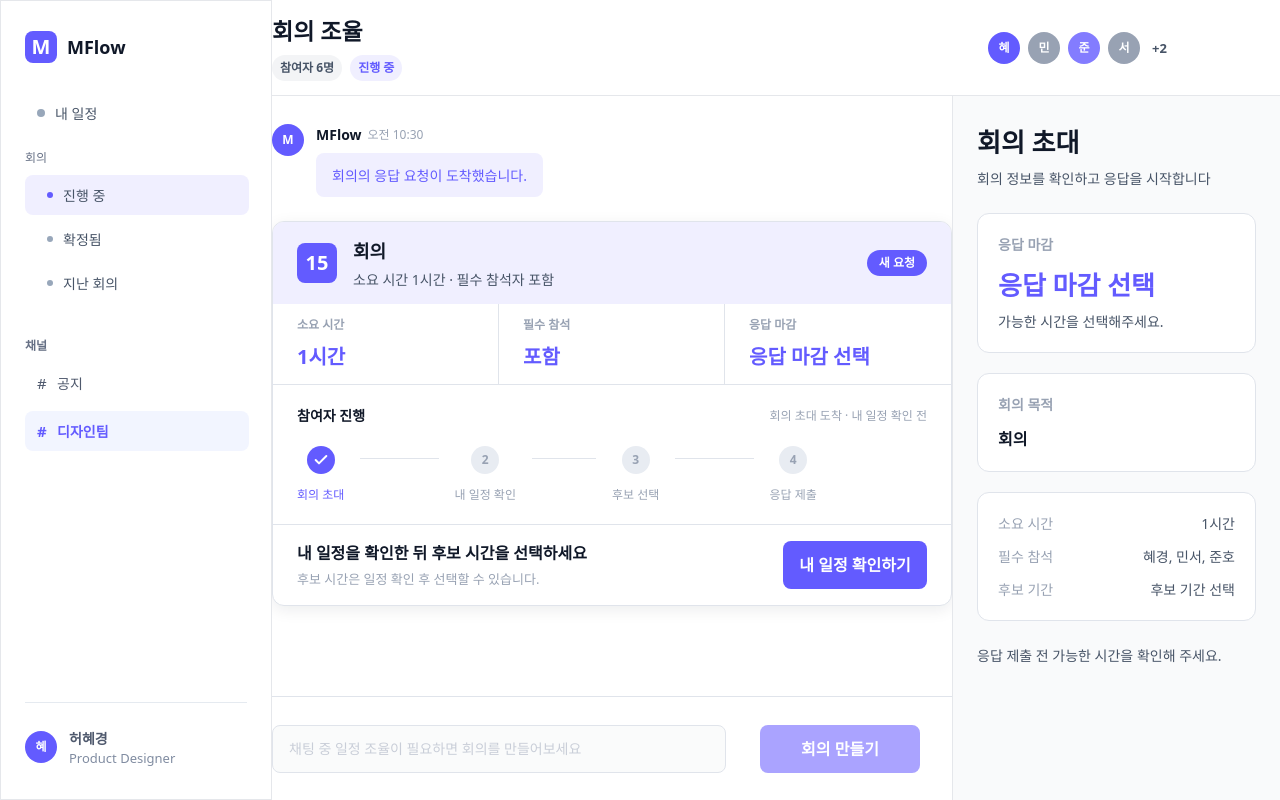
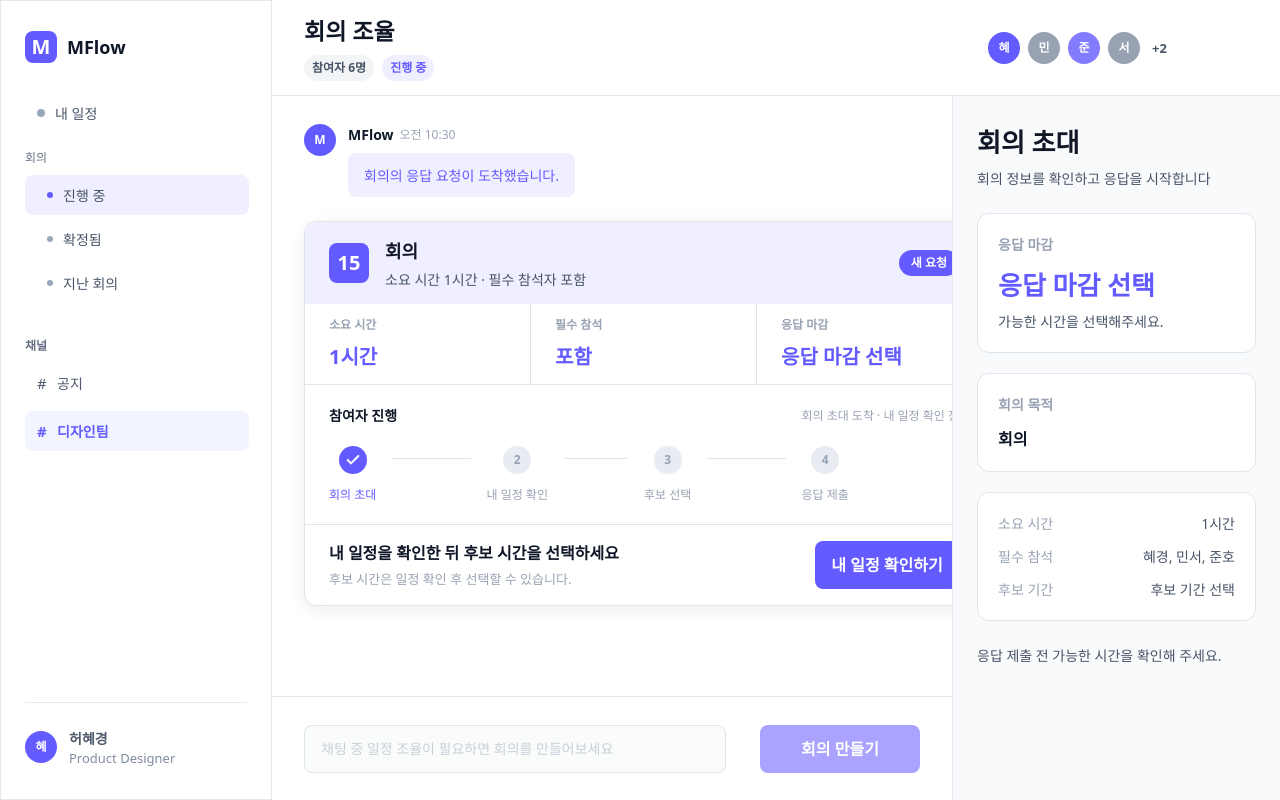
Before and after one commit to gjgprud0306/meetflow-tosschallenge, a React (Vite) app: page /meetings/invite in a window 1280 px wide. Built offline with nearby package versions, Linux system fonts and the light colour scheme; a web font is replaced by a local one.

Commit message:
Fix sidebar and chat layout spacing

```diff
--- a/src/components/ChatHeader.tsx
+++ b/src/components/ChatHeader.tsx
@@ -9,7 +9,7 @@ const headerAvatars = [
 
 export function ChatHeader() {
   return (
-    <header className="flex h-24 w-full shrink-0 items-center border-b border-[#E5E7EB] bg-white pl-0 pr-8 py-[22px]">
+    <header className="flex h-24 w-full shrink-0 items-center border-b border-[#E5E7EB] bg-white px-8 py-[22px]">
       <div className="min-w-0 flex-1">
         <h1 className="text-[23px] font-bold leading-[35px] text-[#101828]">
           회의 조율
--- a/src/components/MeetFlowLayout.tsx
+++ b/src/components/MeetFlowLayout.tsx
@@ -9,7 +9,7 @@ type MeetFlowLayoutProps = {
 
 export function MeetFlowLayout({ children, bottomBar }: MeetFlowLayoutProps) {
   return (
-    <main className="mx-auto h-screen max-h-[1024px] min-h-[720px] w-full max-w-[1440px] overflow-hidden bg-[#F9FAFB]">
+    <main className="h-screen max-h-[1024px] min-h-[720px] w-full overflow-hidden bg-[#F9FAFB]">
       <div className="flex h-full w-full">
         <Sidebar />
         <section className="flex h-full min-w-0 flex-1 flex-col overflow-hidden bg-white">
--- a/src/pages/HomePage.tsx
+++ b/src/pages/HomePage.tsx
@@ -6,7 +6,7 @@ import { chatMessages } from "@/mocks";
 
 function ChatComposer() {
   return (
-    <div className="flex h-[104px] w-full shrink-0 items-center gap-[34px] bg-white pl-0 pr-8 py-4">
+    <div className="flex h-[104px] w-full shrink-0 items-center gap-[34px] bg-white px-8 py-4">
       <div className="flex h-12 min-w-0 flex-1 items-center rounded-lg border border-[#E0E4EB] bg-[#F9FAFB]/80 px-4">
         <span className="text-sm font-medium leading-[21px] text-[#667085]">
           채팅 중 일정 조율이 필요하면 회의를 만들어보세요
@@ -24,7 +24,7 @@ function ChatComposer() {
 export function HomePage() {
   return (
     <MeetFlowLayout bottomBar={<ChatComposer />}>
-      <div className="h-full w-full overflow-y-auto pl-0 pr-8 pt-7">
+      <div className="h-full w-full overflow-y-auto px-8 pt-7">
         <div className="flex flex-col gap-6">
           {chatMessages.map((message) => (
             <ChatMessage key={message.id} message={message} />
--- a/src/pages/MeetingCandidateSelectPage.tsx
+++ b/src/pages/MeetingCandidateSelectPage.tsx
@@ -27,7 +27,7 @@ export function MeetingCandidateSelectPage() {
   return (
     <MeetFlowLayout>
       <div className="relative h-full w-full bg-white">
-        <div className="h-full w-full overflow-y-auto pl-0 pr-8 pb-[132px] pt-7">
+        <div className="h-full w-full overflow-y-auto px-8 pb-[132px] pt-7">
           <div className="flex flex-col gap-6">
             <div className="space-y-6">
               <article className="flex items-start">
@@ -220,7 +220,7 @@ export function MeetingCandidateSelectPage() {
           </div>
         </div>
 
-        <div className="absolute bottom-0 left-0 flex h-[104px] w-full items-center gap-[34px] border-t border-[#E0E4EB] bg-white pl-0 pr-8 py-4">
+        <div className="absolute bottom-0 left-0 flex h-[104px] w-full items-center gap-[34px] border-t border-[#E0E4EB] bg-white px-8 py-4">
           <div className="flex h-12 min-w-0 flex-1 items-center rounded-lg border border-[#E0E4EB] bg-[#F9FAFB]/80 px-4">
             <span className="text-sm font-medium leading-[21px] text-[#C9CED8]">
               채팅 중 일정 조율이 필요하면 회의를 만들어보세요
--- a/src/pages/MeetingCreatePage.tsx
+++ b/src/pages/MeetingCreatePage.tsx
@@ -6,7 +6,7 @@ import { meetingCreateIntro, meetingCreateOptions } from "@/mocks";
 export function MeetingCreatePage() {
   return (
     <MeetFlowLayout>
-      <div className="h-full w-full overflow-y-auto pl-0 pr-8 pb-8 pt-7">
+      <div className="h-full w-full overflow-y-auto px-8 pb-8 pt-7">
         <ChatMessage large message={meetingCreateIntro} />
         <div className="mt-6">
           <MeetingCreateCard options={meetingCreateOptions} />
--- a/src/pages/MeetingInvitePage.tsx
+++ b/src/pages/MeetingInvitePage.tsx
@@ -224,7 +224,7 @@ function InviteRightPanel() {
 
 function InviteComposer() {
   return (
-    <div className="absolute bottom-0 left-0 flex h-[104px] w-full items-center gap-[34px] border-t border-[#E0E4EB] bg-white pl-0 pr-8 py-4">
+    <div className="absolute bottom-0 left-0 flex h-[104px] w-full items-center gap-[34px] border-t border-[#E0E4EB] bg-white px-8 py-4">
       <div className="flex h-12 min-w-0 flex-1 items-center rounded-lg border border-[#E0E4EB] bg-[#F9FAFB]/80 px-4">
         <span className="text-sm font-medium leading-[21px] text-[#C9CED8]">
           채팅 중 일정 조율이 필요하면 회의를 만들어보세요
@@ -245,7 +245,7 @@ export function MeetingInvitePage() {
     <MeetFlowLayout>
       <div className="flex h-full w-full min-w-0 bg-white">
         <div className="relative min-w-0 flex-1">
-          <div className="h-full w-full overflow-y-auto pl-0 pr-8 pb-[132px] pt-7">
+          <div className="h-full w-full overflow-y-auto px-8 pb-[132px] pt-7">
             <div className="flex flex-col gap-6">
               <SystemMessage title={title} />
               <InviteMeetingCard />
--- a/src/pages/MeetingRequestedPage.tsx
+++ b/src/pages/MeetingRequestedPage.tsx
@@ -132,7 +132,7 @@ function RequestedRightPanel() {
 
 function RequestedComposer() {
   return (
-    <div className="absolute bottom-0 left-0 flex h-[104px] w-full items-center gap-[34px] border-t border-[#E0E4EB] bg-white pl-0 pr-8 py-4">
+    <div className="absolute bottom-0 left-0 flex h-[104px] w-full items-center gap-[34px] border-t border-[#E0E4EB] bg-white px-8 py-4">
       <div className="flex h-12 min-w-0 flex-1 items-center rounded-lg border border-[#E0E4EB] bg-[#F9FAFB]/80 px-4">
         <span className="text-sm font-medium leading-[21px] text-[#667085]">
           채팅 중 일정 조율이 필요하면 회의를 만들어보세요
@@ -152,7 +152,7 @@ export function MeetingRequestedPage() {
     <MeetFlowLayout>
       <div className="flex h-full w-full min-w-0 bg-white">
         <div className="relative min-w-0 flex-1">
-          <div className="h-full w-full overflow-y-auto pl-0 pr-8 pb-[132px] pt-7">
+          <div className="h-full w-full overflow-y-auto px-8 pb-[132px] pt-7">
             <div className="flex flex-col gap-6">
               {hostMessage && (
                 <ChatMessage key={hostMessage.id} message={hostMessage} />
--- a/src/pages/MeetingSchedulePage.tsx
+++ b/src/pages/MeetingSchedulePage.tsx
@@ -146,7 +146,7 @@ function ScheduleCard() {
 
 function ScheduleComposer() {
   return (
-    <div className="absolute bottom-0 left-0 flex h-[104px] w-full items-center gap-[34px] border-t border-[#E0E4EB] bg-white pl-0 pr-8 py-4">
+    <div className="absolute bottom-0 left-0 flex h-[104px] w-full items-center gap-[34px] border-t border-[#E0E4EB] bg-white px-8 py-4">
       <div className="flex h-12 min-w-0 flex-1 items-center rounded-lg border border-[#E0E4EB] bg-[#F9FAFB]/80 px-4">
         <span className="text-sm font-medium leading-[21px] text-[#C9CED8]">
           채팅 중 일정 조율이 필요하면 회의를 만들어보세요
@@ -163,7 +163,7 @@ export function MeetingMySchedulePage() {
   return (
     <MeetFlowLayout>
       <div className="relative h-full w-full bg-white">
-        <div className="h-full w-full overflow-y-auto pl-0 pr-8 pb-[132px] pt-7">
+        <div className="h-full w-full overflow-y-auto px-8 pb-[132px] pt-7">
           <div className="flex flex-col gap-6">
             <ScheduleMessage />
             <ScheduleCard />
--- a/src/pages/ResponseStatusPage.tsx
+++ b/src/pages/ResponseStatusPage.tsx
@@ -364,7 +364,7 @@ function StatusPanel({
 
 function ResponseComposer() {
   return (
-    <div className="absolute bottom-0 left-0 flex h-[104px] w-full items-center gap-[34px] border-t border-[#E0E4EB] bg-white pl-0 pr-8 py-4">
+    <div className="absolute bottom-0 left-0 flex h-[104px] w-full items-center gap-[34px] border-t border-[#E0E4EB] bg-white px-8 py-4">
       <div className="flex h-12 min-w-0 flex-1 items-center rounded-lg border border-[#E0E4EB] bg-[#F9FAFB]/80 px-4">
         <span className="text-sm font-medium leading-[21px] text-[#C9CED8]">
           채팅 중 일정 조율이 필요하면 회의를 만들어보세요
@@ -565,7 +565,7 @@ export function ResponseStatusPage() {
     <MeetFlowLayout>
       <div className="flex h-full w-full min-w-0 bg-white">
         <div className="relative min-w-0 flex-1">
-          <div className="h-full w-full overflow-y-auto pl-0 pr-8 pb-[132px] pt-7">
+          <div className="h-full w-full overflow-y-auto px-8 pb-[132px] pt-7">
             <div className="flex flex-col gap-6">
               <ManagementCard onConfirm={confirmMeeting} stage={stage} />
               {followUpMessages.map((message) => (
--- a/src/pages/SidebarPlaceholderPage.tsx
+++ b/src/pages/SidebarPlaceholderPage.tsx
@@ -51,7 +51,7 @@ export function SidebarPlaceholderPage({
 
   return (
     <MeetFlowLayout>
-      <div className="h-full w-full overflow-y-auto pl-0 pr-8 pt-7">
+      <div className="h-full w-full overflow-y-auto px-8 pt-7">
         <div className={empty ? "flex min-h-full flex-col" : "max-w-[760px]"}>
           <div className="flex items-start justify-between gap-4">
             <div>
```
Also changed, not shown: 4 other files (tests, documents, lock files or other folders).
